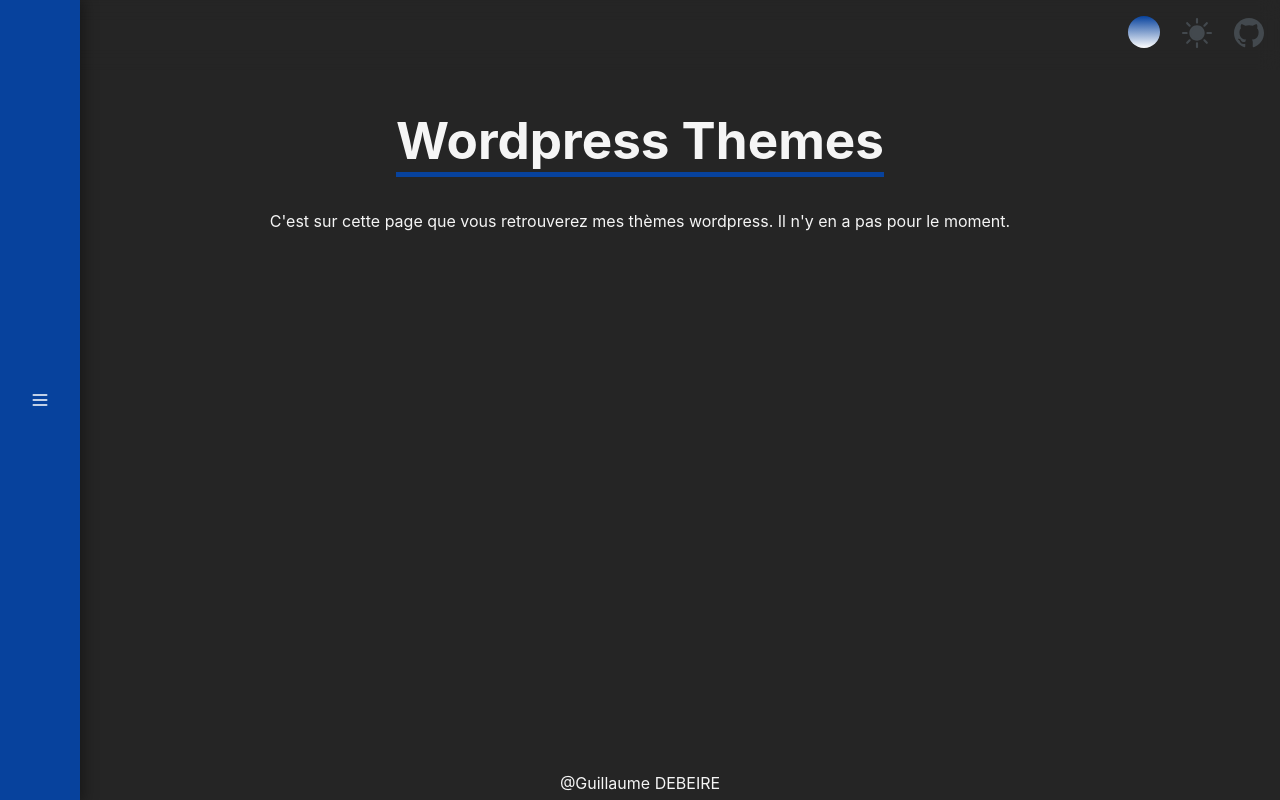
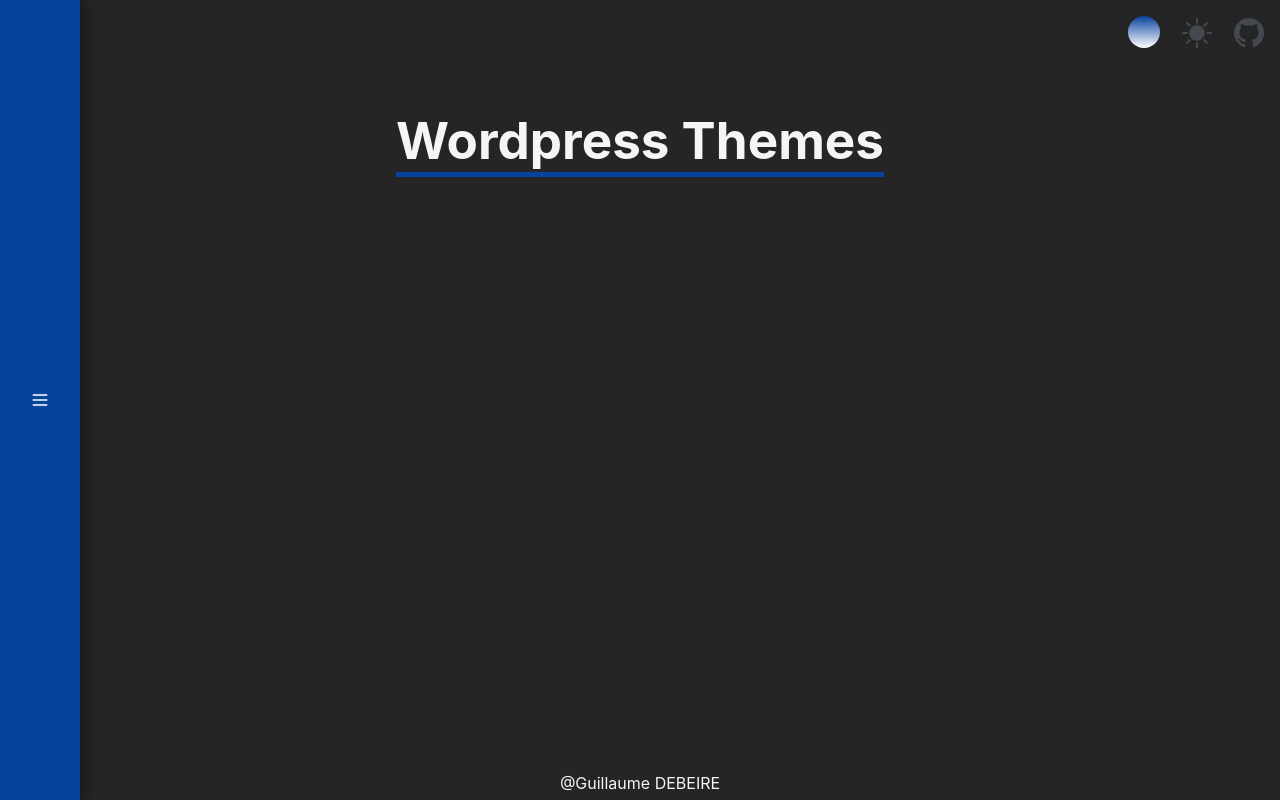
Before and after one commit to Guillaume-Debeire/guillaume-debeire-website, a React (Vite) app: page /wordpress-themes in a window 1280 px wide. Built offline with nearby package versions, Linux system fonts and the light colour scheme.

Commit message:
removed wordpress section

```diff
--- a/src/components/pages/TemplatePage.tsx
+++ b/src/components/pages/TemplatePage.tsx
@@ -4,7 +4,7 @@
 import { AppContext, IAppContext } from "../context/AppContext";
 
 export interface TemplatePageProps {
-  children: ReactNode | ReactNode[];
+  children?: ReactNode | ReactNode[];
   title?: ReactNode | ReactNode[];
 }
 export function TemplatePage(props: TemplatePageProps) {
--- a/src/components/pages/my-wordpress-themes/MyWordpressThemes.tsx
+++ b/src/components/pages/my-wordpress-themes/MyWordpressThemes.tsx
@@ -1,10 +1,5 @@
 import { TemplatePage } from "../TemplatePage";
 
 export function MyWordpressThemes() {
-  return (
-    <TemplatePage title="Wordpress Themes">
-      C'est sur cette page que vous retrouverez mes thèmes wordpress. Il n'y en
-      a pas pour le moment.
-    </TemplatePage>
-  );
+  return <TemplatePage title="Wordpress Themes"></TemplatePage>;
 }
```
